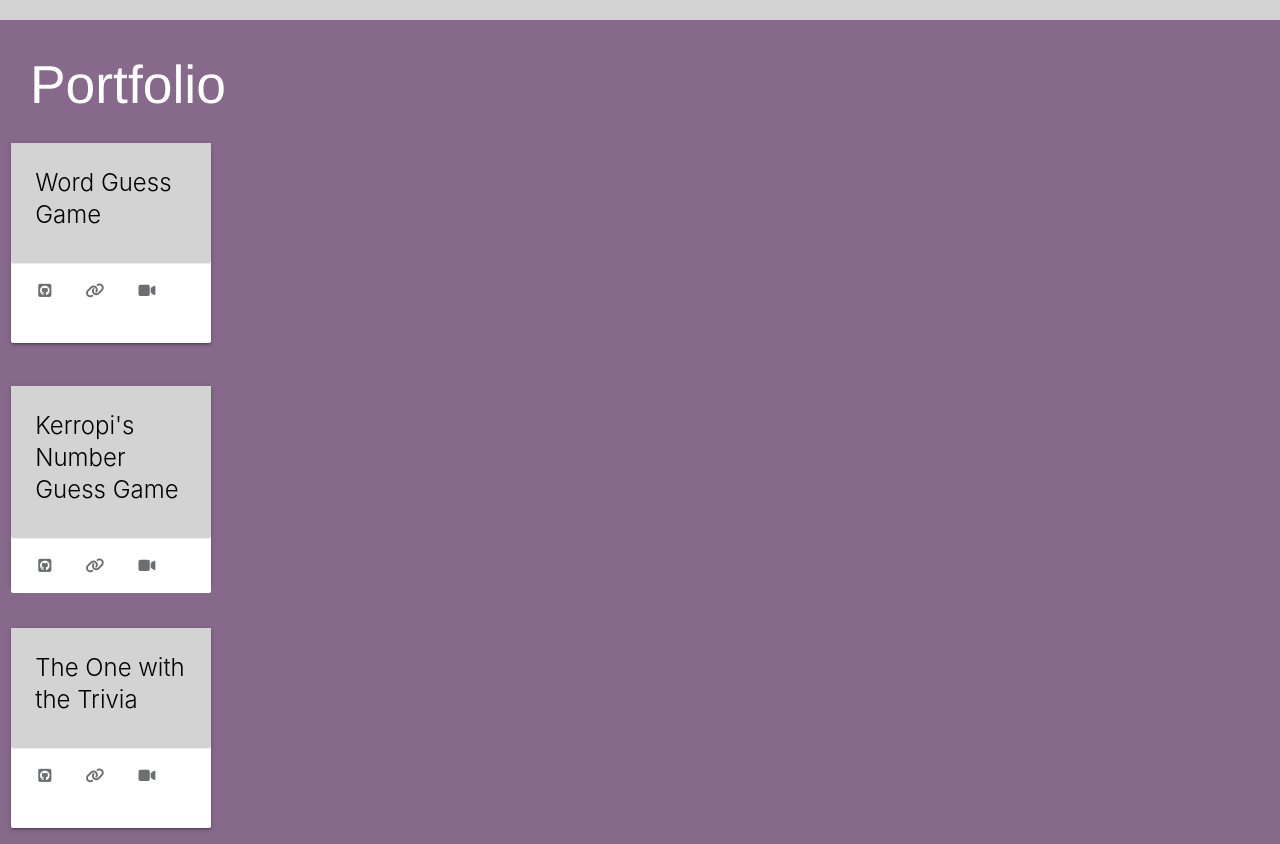
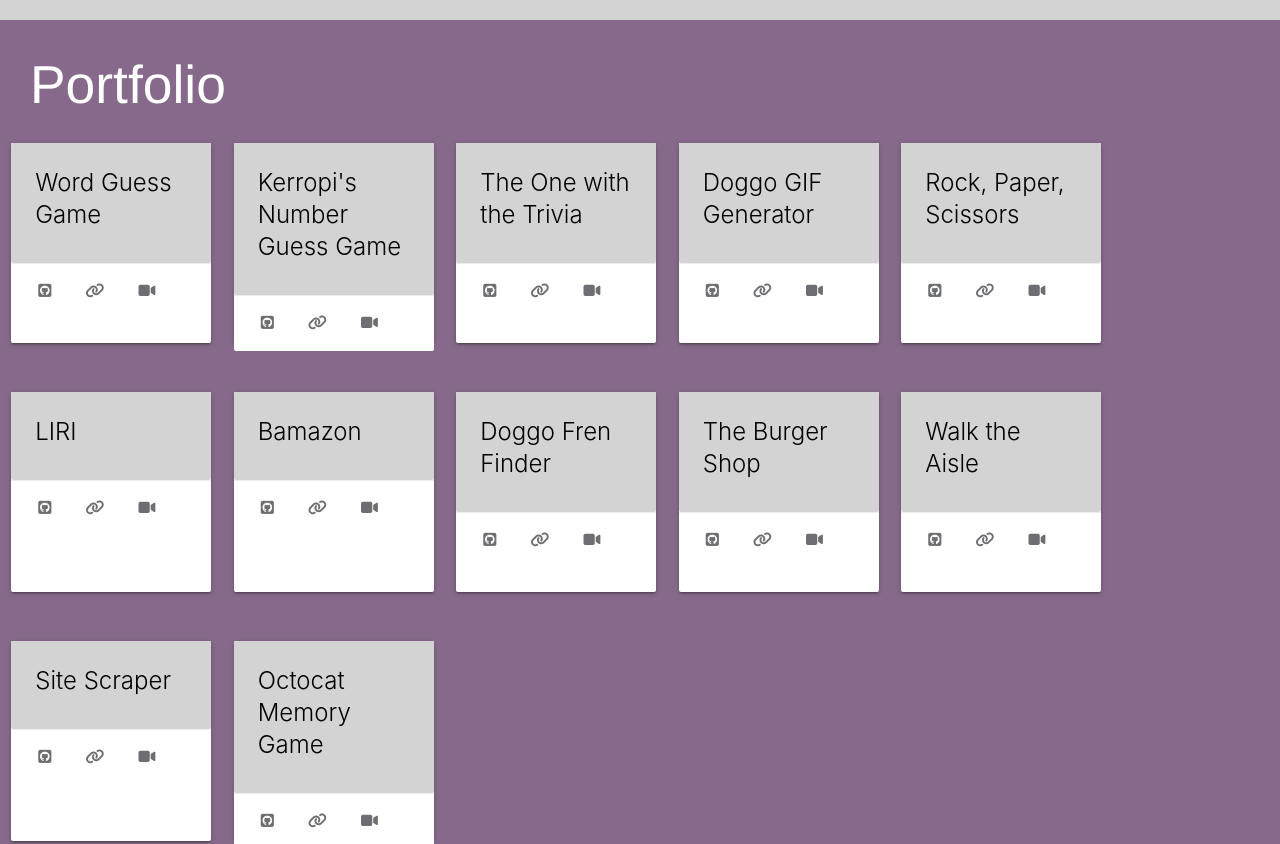
Before and after one commit to kalargent/ReactPortfolio, a React (Create React App) app: page / in a window 1280 px wide. Shown: the part 1580-2424 px from the top of the page. Built offline with nearby package versions, Linux system fonts and the light colour scheme.

Commit message:
cards display inline

```diff
--- a/src/components/ProjectCard/style.css
+++ b/src/components/ProjectCard/style.css
@@ -6,6 +6,14 @@
     margin: 30px;
     border-radius: 15px; */
     display: inline-block;
+}
+
+/* .col {
+  display: inline-block;
+} */
+
+.row {
+  display:inline-block;
 }
 
 .card:hover{
@@ -27,6 +35,10 @@
   background-color: #D3D3D3
 }
 
+.card-title {
+
+}
+
   .card-action {
   padding: 10px;
 }
```
